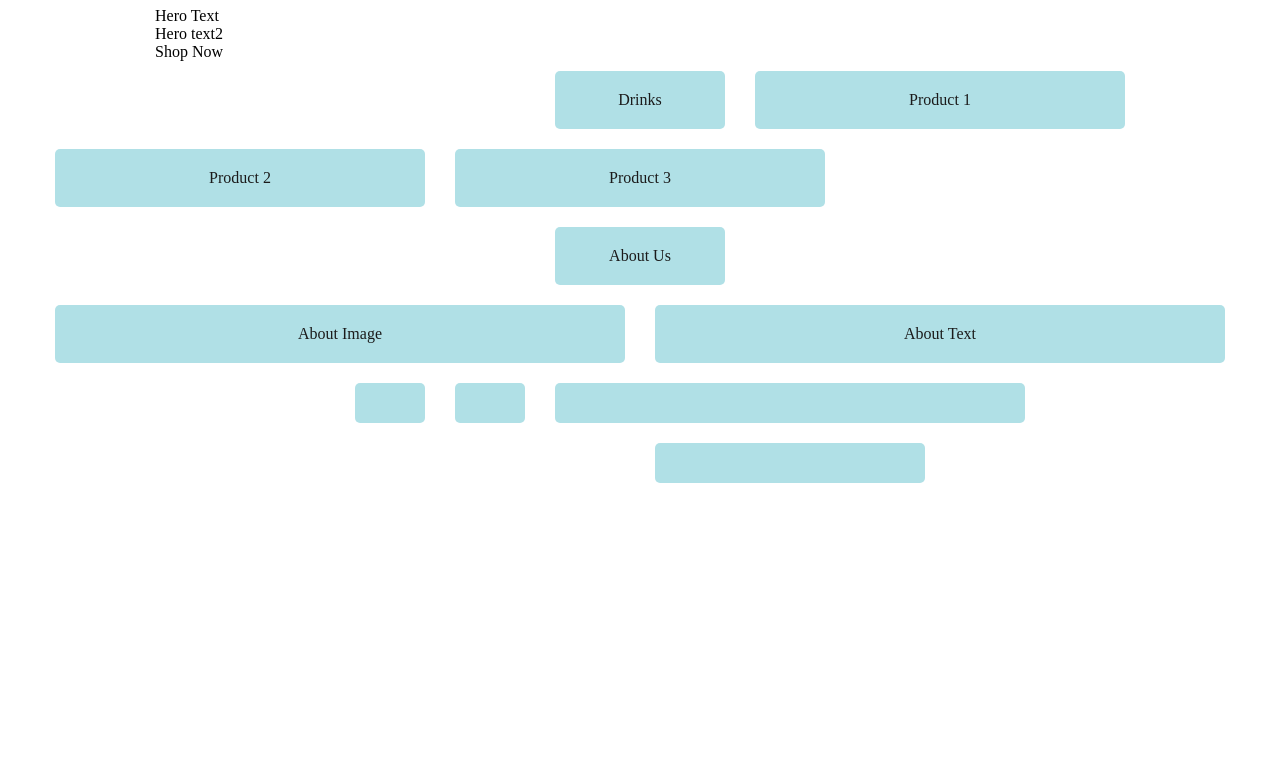
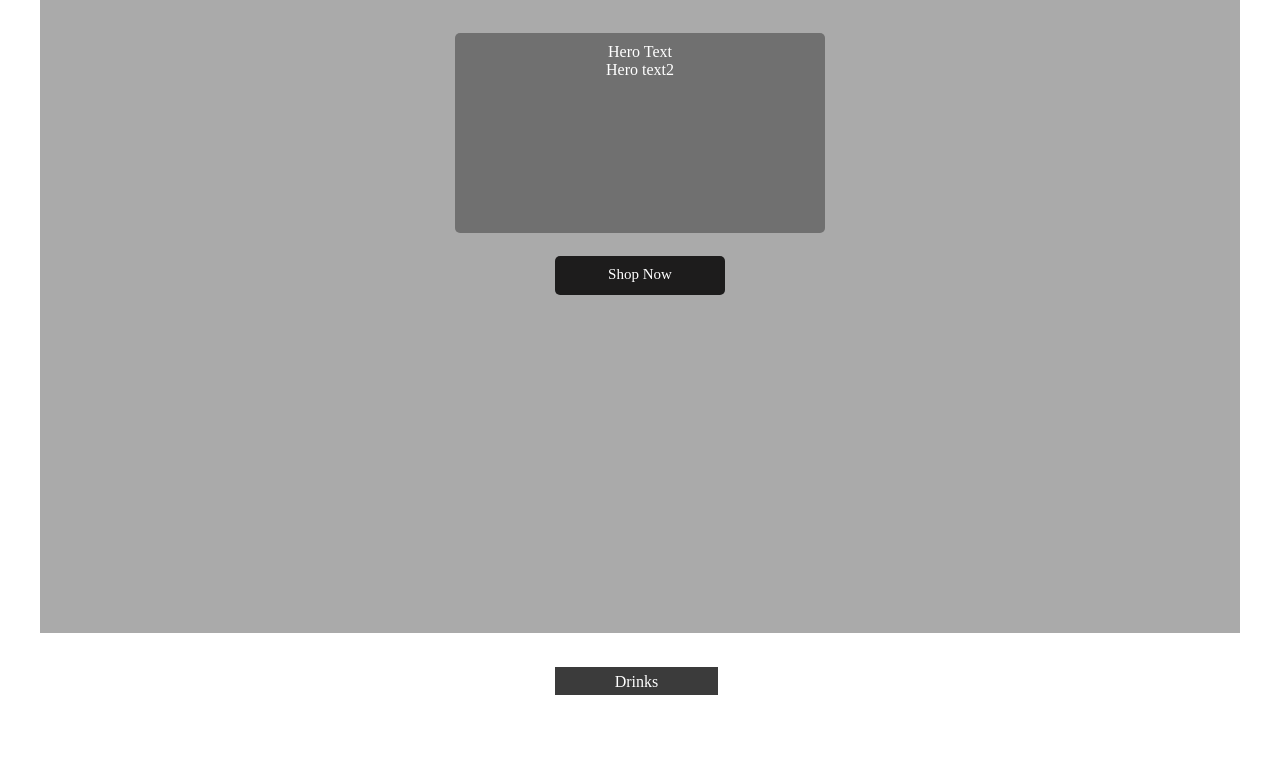
Before and after one commit to mirdan22/Assi_Mirdan_Project4, a plain HTML site: page index.html in a window 1280 px wide. Shown: the part 158-940 px from the top of the page. Before the commit the page ends 800 px from the top, so only its background shows below. Drawn offline with Linux system fonts and the light colour scheme.

Commit message:
css/grid
added

```diff
--- a/css/grid.css
+++ b/css/grid.css
@@ -1,12 +1,8 @@
-/* Tailwind and Bootstrap use px for media queries, with foundation using em
-for this library we will stick with pixels */
 
-/* ---General rules - scales images, videos to size of container--- */
 img, embed, object, video, picture {
    max-width: 100%;
  }
 
-/* ---Change the way the box model works, tells the browser to account for any border and padding in the values you specify for an element's width and height.--- */
 
  html {
    box-sizing: border-box;
@@ -16,43 +12,47 @@ html {
    box-sizing: inherit;
  }
 
-/* ---Mini CSS reset--- */
+
 
  body, p, h1, h2, h3, h4, h5 {
     margin: 0px;
     padding: 0px;
  }
 
-/* ---Utility Classes--- */
+
 
  .hidden {
     display: none;
  }
 
  .box {
-   background-color: powderblue;
-   color: rgb(27, 27, 27);
-   border-radius: 5px;
+  background-color: #3B3B3B;
+  color: #fff;
   padding: 20px;
   text-align: center;
-   margin-top: 10px;
-   margin-bottom:10px;
+  margin-top: 12px;
+  margin-bottom: 12px;
   }
 
-/* ---Mobile Library Grid Styles--- */
+  .box1 {
+     background-color: #707070;
+     color: #ffffff;
+     border-radius: 5px;
+     padding: 10px;
+     text-align: center;
+     margin-bottom: 10px;
+  }
 
-/* Note if you are using a grid size of 1920, you need to change the value of 1200px to 1920px on line 50 and 57 */
+
 
  .full-width-grid-con {
-   /* set this container as a grid, with 3 columns
-   the other grid will sit in the middle column, this allows for overlapping content */
     display: grid;
      grid-template-columns: 1fr minmax(0, 1200px) 1fr;
  }
 
   .grid-con {
     display: grid;
-   grid-template-columns: repeat(4, minmax(0, 1fr));
+    grid-template-columns: repeat(1/4, minmax(0, 1fr));
     grid-column-gap: 30px;
     max-width: 1200px;
     margin: 0 auto;
@@ -60,16 +60,13 @@ body, p, h1, h2, h3, h4, h5 {
     padding-right: 15px;
  }
 
-/* A keyword indicating that the property contributes nothing to the grid item's placement, indicating auto-placement, an automatic span, or a default span of 1. */
+
  .col-auto {grid-column: auto;}
  .col-span-1	{grid-column: span 1 / span 1;}
  .col-span-2	{grid-column: span 2 / span 2;}
  .col-span-3	{grid-column: span 3 / span 3;}
  .col-span-4	{grid-column: span 4 / span 4;}
-.col-span-full {grid-column: 1 / -1;
-height: 700px;
-}
-
+ .col-span-full {grid-column: 1 / -1;}
 
  .col-start-1	{grid-column-start: 1;}
  .col-start-2	{grid-column-start: 2;}
@@ -84,7 +81,7 @@ height: 700px;
  .col-end-5	{grid-column-end: 5;}
  .col-end-auto	{grid-column-end: auto;}
 
-/* ---Tablet Library Grid Styles--- */
+
 
  @media screen and (min-width: 768px) {
 
@@ -143,7 +140,6 @@ height: 700px;
 
  }
 
-/* ---Desktop Library Grid Styles--- */
 
  @media screen and (min-width: 1200px) {
 
@@ -201,7 +197,7 @@ height: 700px;
     .l-col-end-auto	{grid-column-end: auto;}
  }
 
-/* ---X-Large Desktop Library Grid Styles--- */
+
 
  @media screen and (min-width: 1920px) {
 
--- a/css/main.css
+++ b/css/main.css
@@ -1,5 +1,296 @@
+
+
+/*Hero Image*/
+
+.hero {
+    background-color: #a0a0a0;
+    height: 442px;
+    margin-bottom: 10px;
+}
+
+.hero-text {
+    height: 105px;
+    margin-top: 158px;
+}
+#sign-up{
+    display: none;
+}
+.shop-now {
+    grid-column: 2/3;
+
+    height: 39px;
+    font-size: 15px;
+    margin-bottom: 326px;
+}
+
+/* new-drinks */
+#new-drinks {
+    height: 824px;
+    margin-bottom: 10px;
+}
+
+.shop {
+    height: 17px;
+    margin-right: 110px;
+    margin-top: 46px;
+    margin-bottom: 0;
+}
+
+
+.product1 {
+    border-radius: 7px;
+    margin: 0 auto;
+    display: flex;
+    flex-direction: row;
+    flex-wrap: wrap;
+    height: 300px;
+    grid-row: 2/3;
+    margin: 0;
+}
+
+.product2 {
+    border-radius: 7px;
+    padding-left: 30px;
+    height: 300px;
+    grid-row: 3/4;
+    margin: 0;
+}
+
+/* about-us */
+#about-us {
+    height: 600px;
+    background-color: #E3E3E3;
+    margin-bottom: 8px;
+}
+
+.about-us {
+    height: 17px;
+    margin-left: 20px;
+    margin-right: 20px;
+    margin-top: 15px;
+    margin-bottom: 0;
+}
+
+
+
+/* 6.Footer */
+#footer {
+    height: 262px;
+    background-color: #989898;
+}
+
+#footer-logo {
+    height: 80px;
+    background-color: rgb(29, 28, 28);
+    margin-left: 13px;
+    padding-right: 38px;
+}
+
+#footer-nav {
+    height: 100px;
+    margin-left: 12px;
+    padding-right: 35px;
+}
+
+#contact {
+    height: 1px;
+    padding-left: 48px;
+}
+
+#footer-menu {
+    height: 1px;
+    margin-left: 8px;
+    margin-right: 8px;
+}
+
+#inc {
+    height: 19px;
+    margin-left: 8px;
+    margin-right: 60px;
+}
+
+
+/*Tablet: 768*/
+
 @media screen and (min-width: 768px) {
     #main-logo {
+        background-color: rgb(29, 28, 28) ;
         order: -1;
     }
+    /*Hero Image */
+    .hero {
+        background-color: #a0a0a0;
+        height: 550px;
+    }
+
+    .hero-text {
+        grid-column: 5/9;
+        margin-top: 100px;
+        height: 200px;
+    }
+
+    .shop-now {
+        grid-column: 6/8;
+    height: 39px;
+    font-size: 15px;
+    margin-bottom: 326px;
+    }
+
+
+/* new-drinks */
+    #new-drinks {
+
+        height: 423px;
+        margin-bottom: 10px;
+    }
+
+    .shop {
+        height: 19px;
+         margin-top: 24px;
+         grid-row: 1/2;
+         padding-bottom: 22px;
+         padding-top: 6px;
+         margin-right: 7px;
+    }
+
+    .product1 {
+        height: 250px;
+        margin-left: 20px;
+        margin-right: 20px;
+        grid-row: 3/4;
+    }
+
+    .product2 {
+        height: 250px;
+        grid-row: 3/4;
+        margin-left: 20px;
+        margin-right: 20px;
+    }
+
+/*5.about-us */
+
+#about-us {
+    height: 478px;
+    background-color: #E3E3E3;
+    position: relative;
 }
+
+
+/*6.Footer*/
+#footer {
+    height: 167px;
+    background-color: #989898;
+}
+
+#footer-logo {
+    height: 1px;
+    background-color: rgb(29, 28, 28);
+    margin-left: 56px;
+    padding-left:20px ;
+    padding-right: 38px;
+    margin-top: 30px;
+}
+
+
+#contact {
+    padding-top: 6px;
+    margin-top: 12px;
+    margin-right: 30px;
+    padding-right:80px;
+    height: 1px;
+    margin-left: 150px;
+    padding-left: 48px;
+    margin-top: 29px;
+}
+
+#footer-menu {
+    height: 19px;
+    margin-top: 80px;
+    grid-row: 1/2;
+    padding-bottom: 22px;
+    padding-top: 6px;
+    margin-left: -110px;
+    margin-right: 7px;
+}
+
+#inc {
+    height: 19px;
+    grid-row: 1/2;
+    margin-top: 110px;
+    padding-top: 6px;
+}
+
+}
+
+/*Destop: 1200*/
+
+@media screen and (min-width: 1200px) {
+
+    #sign-up{
+        display: block;
+    }
+    #main-logo {
+        background-color: rgb(29, 28, 28) ;
+        order: -1;
+    }
+/* 1. Header*/
+    #main_menu {
+        grid-row: 1/2;
+    }
+
+/*2 Hero Image */
+    .hero {
+        background-color: #aaaaaa;
+        height: 700px
+    }
+
+    .hero-text {
+        grid-column: 5/9;
+        margin-top: 100px;
+        height: 200px;
+    }
+/* 3.PROMO */
+    .shop-now {
+        grid-column: 6/8;
+        height: 39px;
+        font-size: 15px;
+        margin-bottom: 326px;
+    }
+
+
+
+
+/* 4.new-drinks */
+    #new-drinks {
+        height: 600px;
+    }
+
+
+
+     .product1 {
+        height: 390px;
+        margin-left: 20px;
+        margin-right: 20px;
+        grid-row: 3/4;
+    }
+
+    .product2 {
+        height: 390px;
+        grid-row: 3/4;
+        margin-left: 20px;
+        margin-right: 20px;
+    }
+/* 5.about-us */
+#about-us {
+    height: 600px;
+    background-color: #E3E3E3;
+    position: relative;
+}
+
+}
+#button-box{
+    background-color: rgb(29, 28, 28);
+}
+#img-box{
+    background-color: #aaaaaa;
+}
```
Lines whose indentation alone changed are shown as unchanged.
